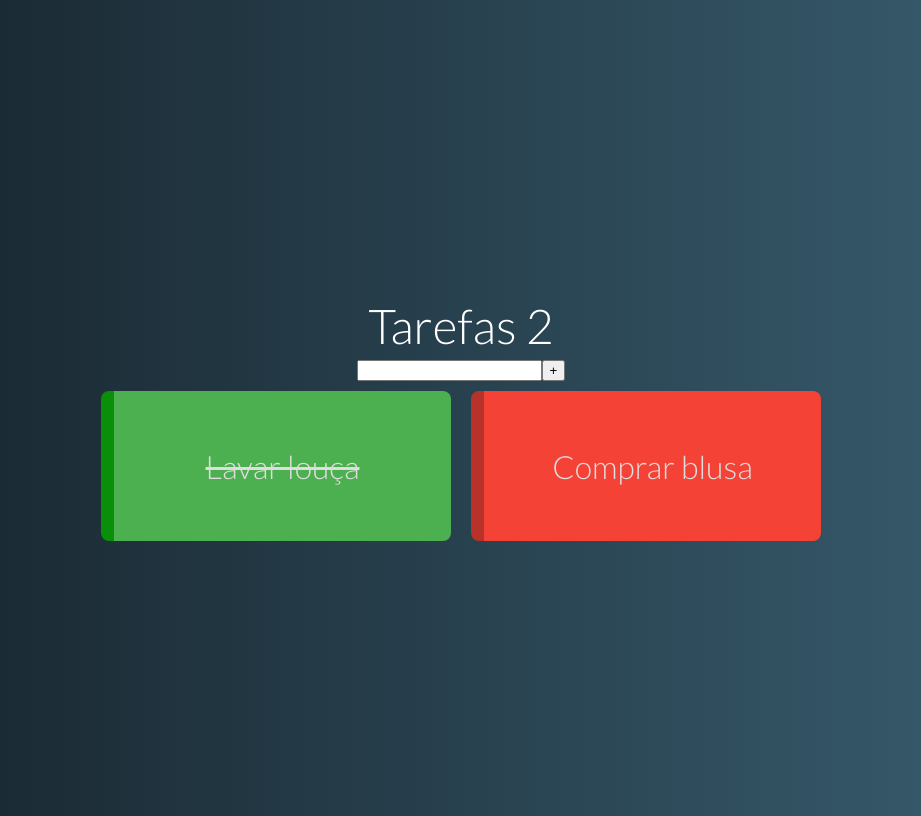
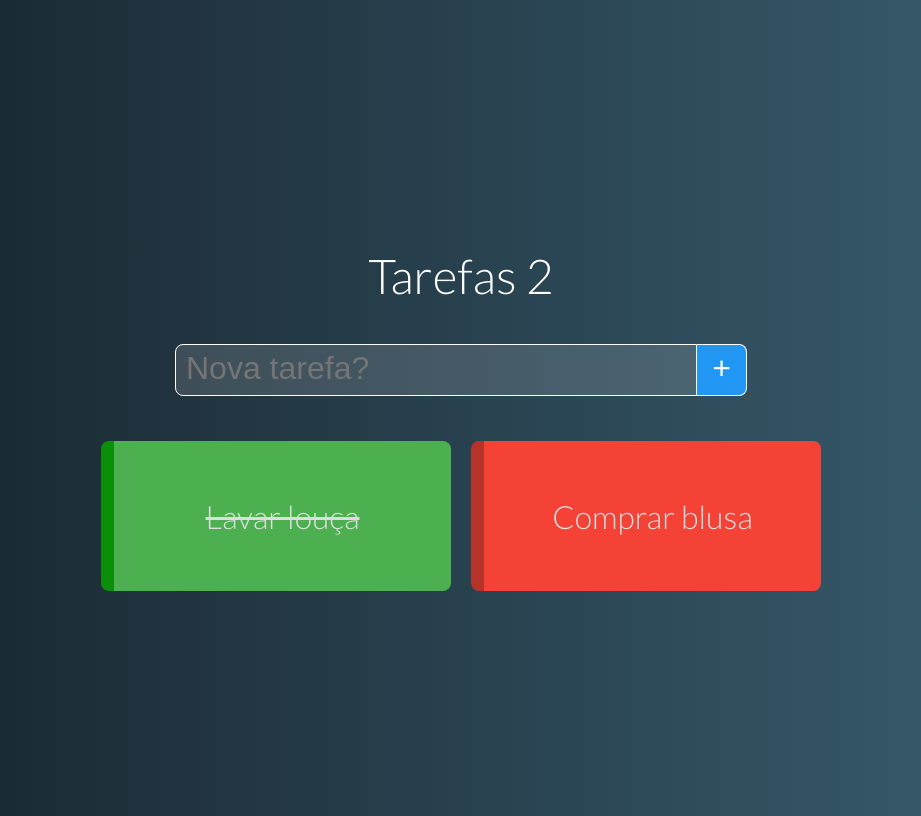
Before and after one commit to rayfranrocha/curso-vue, a Vue app in the folder 7tarefas/: page / in a window 1280 px wide. Shown: the whole page, without its empty margins (179-1100 px from the left). Built offline with nearby package versions, Linux system fonts and the light colour scheme.

Commit message:
Add CSS of input and button

```diff
--- a/7tarefas/src/components/NewTask.vue
+++ b/7tarefas/src/components/NewTask.vue
@@ -1,26 +1,58 @@
 <template>
-  <div class="new-task" >
-     <input v-model="name" @keydown.enter="add" type="text">
-     <button @click="add">+</button>
+  <div class="new-task">
+    <input
+      v-model="name"
+      @keydown.enter="add"
+      type="text"
+      class="form-element"
+      placeholder="Nova tarefa?"
+    />
+    <button @click="add" class="form-element">+</button>
   </div>
 </template>
 
 <script>
 export default {
-    data(){
-        return {
-            name: ''
-        }
-    },
-    methods:{
-        add(){
-            this.$emit('taskAdded', {name : this.name})
-            this.name = ''
-        }
+  data() {
+    return {
+      name: ""
+    };
+  },
+  methods: {
+    add() {
+      this.$emit("taskAdded", { name: this.name });
+      this.name = "";
     }
+  }
 };
 </script>
 
 <style>
+.new-task {
+  margin: 35px;
+}
 
+.form-element {
+  outline: none;
+  font-size: 2rem;
+  border: 1px solid #fff;
+  padding: 5px 10px 8px;
+  color: #fff;
+}
+
+input.form-element {
+  width: 500px;
+  background: #fff2;
+  border-top-left-radius: 8px;
+  border-bottom-left-radius: 8px;
+}
+
+button.form-element {
+  height: 52px;
+  width: 50px;
+  background: #2196f3;
+  border-left: none;
+  border-top-right-radius: 8px;
+  border-bottom-right-radius: 8px;
+}
 </style>
```
